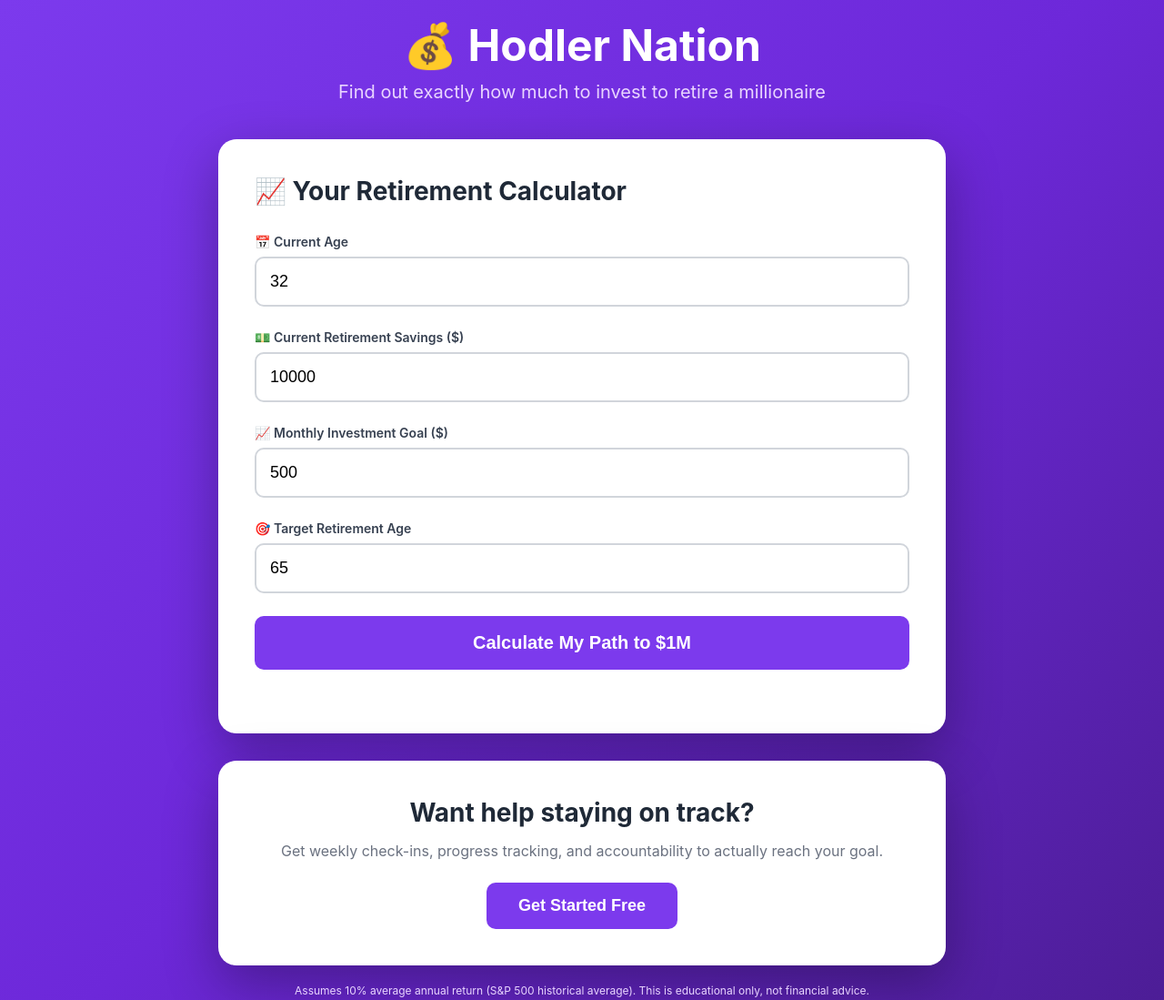
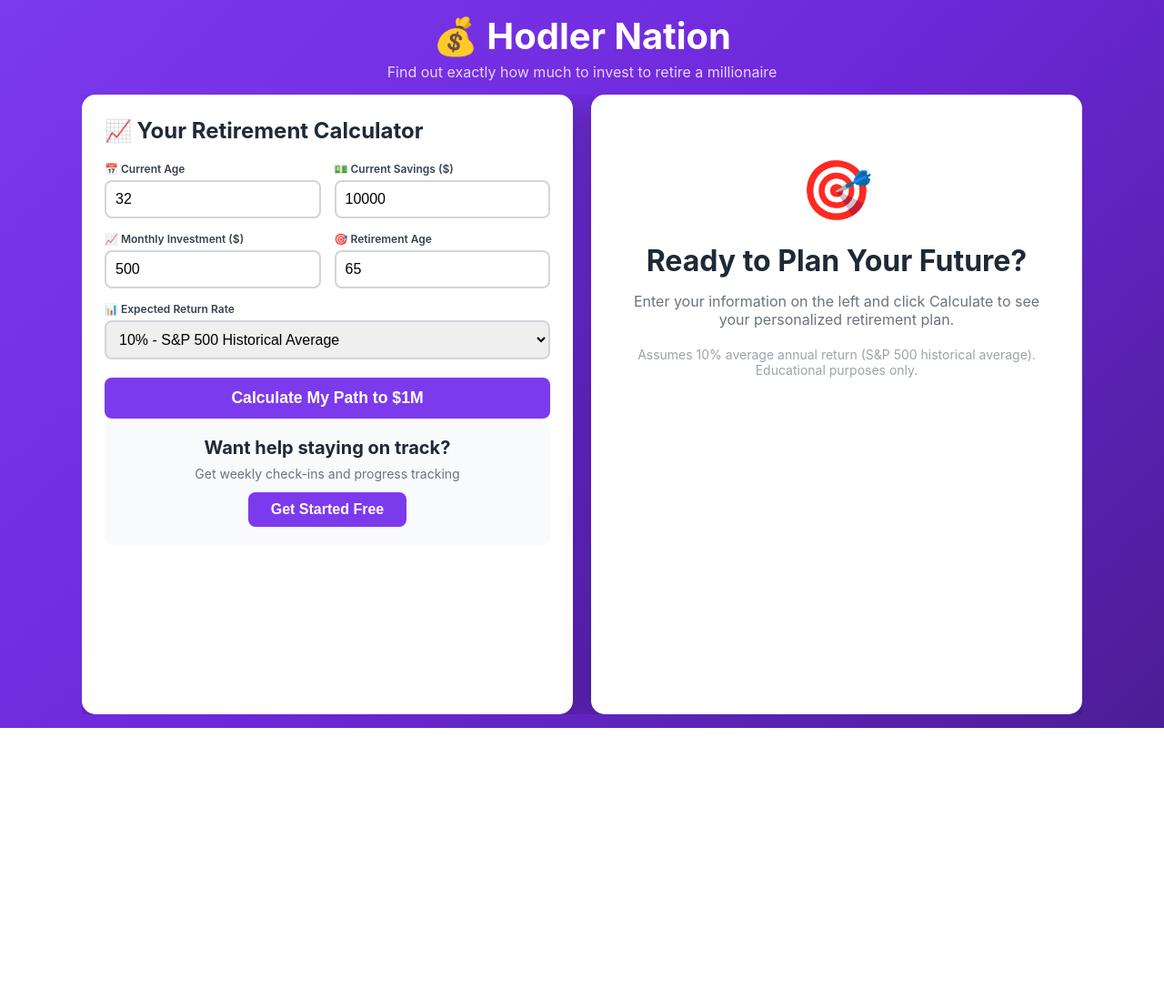
Before and after one commit to kyunghong-prog/hodler-nation, a plain HTML site: page calculator.html in a window 1280 px wide. Shown: the top 1099 px of the page at 91% size. After the commit the page ends 800 px from the top, so only its background shows below. Drawn offline with Linux system fonts and the light colour scheme.

Commit message:
Update calculator.html

```diff
--- a/calculator.html
+++ b/calculator.html
@@ -14,66 +14,81 @@
         body {
             font-family: -apple-system, BlinkMacSystemFont, 'Segoe UI', Arial, sans-serif;
             background: linear-gradient(135deg, #7c3aed 0%, #6d28d9 50%, #4c1d95 100%);
-            min-height: 100vh;
-            padding: 20px;
+            height: 100vh;
+            padding: 15px;
+            overflow: hidden;
         }
 
         .container {
-            max-width: 800px;
+            max-width: 1100px;
             margin: 0 auto;
+            height: 100%;
+            display: flex;
+            flex-direction: column;
         }
 
         .header {
             text-align: center;
-            margin-bottom: 40px;
+            margin-bottom: 15px;
         }
 
         .header h1 {
             color: white;
-            font-size: 3rem;
-            margin-bottom: 10px;
+            font-size: 2.5rem;
+            margin-bottom: 5px;
         }
 
         .header p {
             color: #e9d5ff;
-            font-size: 1.25rem;
+            font-size: 1rem;
+        }
+
+        .main-content {
+            display: grid;
+            grid-template-columns: 1fr 1fr;
+            gap: 20px;
+            flex: 1;
+            overflow: hidden;
         }
 
         .calculator-card {
             background: white;
-            border-radius: 20px;
-            padding: 40px;
-            box-shadow: 0 20px 60px rgba(0, 0, 0, 0.3);
-            margin-bottom: 30px;
+            border-radius: 15px;
+            padding: 25px;
+            box-shadow: 0 10px 30px rgba(0, 0, 0, 0.3);
+            overflow-y: auto;
         }
 
         .calculator-title {
-            font-size: 1.75rem;
+            font-size: 1.5rem;
             color: #1f2937;
-            margin-bottom: 30px;
-            display: flex;
-            align-items: center;
-            gap: 10px;
+            margin-bottom: 20px;
+        }
+
+        .input-grid {
+            display: grid;
+            grid-template-columns: 1fr 1fr;
+            gap: 15px;
+            margin-bottom: 20px;
         }
 
         .input-group {
-            margin-bottom: 25px;
+            display: flex;
+            flex-direction: column;
         }
 
         .input-label {
-            display: block;
-            font-size: 0.875rem;
+            font-size: 0.75rem;
             font-weight: 600;
             color: #374151;
-            margin-bottom: 8px;
+            margin-bottom: 5px;
         }
 
         .input-field {
-            width: 100%;
-            padding: 15px;
-            font-size: 1.125rem;
+            padding: 10px;
+            font-size: 1rem;
             border: 2px solid #d1d5db;
-            border-radius: 10px;
+            border-radius: 8px;
             transition: border-color 0.3s;
         }
 
@@ -86,25 +101,31 @@
             width: 100%;
             background: #7c3aed;
             color: white;
-            font-size: 1.25rem;
+            font-size: 1.1rem;
             font-weight: bold;
-            padding: 18px;
+            padding: 12px;
             border: none;
-            border-radius: 10px;
+            border-radius: 8px;
             cursor: pointer;
             transition: all 0.3s;
-            margin-bottom: 30px;
         }
 
         .calculate-btn:hover {
             background: #6d28d9;
             transform: translateY(-2px);
-            box-shadow: 0 10px 20px rgba(124, 58, 237, 0.3);
+        }
+
+        .results-panel {
+            background: white;
+            border-radius: 15px;
+            padding: 25px;
+            box-shadow: 0 10px 30px rgba(0, 0, 0, 0.3);
+            display: flex;
+            flex-direction: column;
+            overflow-y: auto;
         }
 
         .results {
-            border-top: 2px solid #e5e7eb;
-            padding-top: 30px;
             display: none;
         }
 
@@ -114,21 +135,21 @@
         }
 
         @keyframes fadeIn {
-            from { opacity: 0; transform: translateY(20px); }
-            to { opacity: 1; transform: translateY(0); }
+            from { opacity: 0; }
+            to { opacity: 1; }
         }
 
         .results-title {
             font-size: 1.25rem;
             font-weight: bold;
             color: #1f2937;
-            margin-bottom: 20px;
+            margin-bottom: 15px;
         }
 
         .result-box {
-            padding: 25px;
-            border-radius: 10px;
-            margin-bottom: 15px;
+            padding: 15px;
+            border-radius: 8px;
+            margin-bottom: 12px;
         }
 
         .result-box.purple {
@@ -148,7 +169,7 @@
         }
 
         .result-label {
-            font-size: 0.875rem;
+            font-size: 0.75rem;
             font-weight: 600;
             margin-bottom: 5px;
         }
@@ -166,7 +187,7 @@
         }
 
         .result-value {
-            font-size: 2.5rem;
+            font-size: 1.75rem;
             font-weight: bold;
         }
 
@@ -183,8 +204,9 @@
         }
 
         .result-detail {
-            font-size: 0.875rem;
-            margin-top: 10px;
+            font-size: 0.75rem;
+            margin-top: 8px;
+            line-height: 1.3;
         }
 
         .result-box.green .result-detail {
@@ -199,35 +221,34 @@
             color: #374151;
         }
 
-        .cta-card {
-            background: white;
-            border-radius: 20px;
-            padding: 40px;
+        .cta-section {
+            background: #f9fafb;
+            padding: 20px;
+            border-radius: 10px;
             text-align: center;
-            box-shadow: 0 20px 60px rgba(0, 0, 0, 0.3);
-            margin-bottom: 20px;
+            margin-top: auto;
         }
 
-        .cta-card h3 {
-            font-size: 1.75rem;
+        .cta-section h3 {
+            font-size: 1.25rem;
             color: #1f2937;
-            margin-bottom: 15px;
+            margin-bottom: 8px;
         }
 
-        .cta-card p {
+        .cta-section p {
             color: #6b7280;
-            font-size: 1rem;
-            margin-bottom: 25px;
+            font-size: 0.875rem;
+            margin-bottom: 12px;
         }
 
         .cta-btn {
             background: #7c3aed;
             color: white;
-            font-size: 1.125rem;
+            font-size: 1rem;
             font-weight: bold;
-            padding: 15px 35px;
+            padding: 10px 25px;
             border: none;
-            border-radius: 10px;
+            border-radius: 8px;
             cursor: pointer;
             transition: background 0.3s;
         }
@@ -236,28 +257,49 @@
             background: #6d28d9;
         }
 
-        .disclaimer {
+        .welcome-message {
             text-align: center;
-            color: #e9d5ff;
-            font-size: 0.75rem;
-            margin-top: 20px;
+            padding: 40px 20px;
         }
 
-        @media (max-width: 640px) {
+        .welcome-message h2 {
+            font-size: 2rem;
+            color: #1f2937;
+            margin-bottom: 15px;
+        }
+
+        .welcome-message p {
+            color: #6b7280;
+            font-size: 1rem;
+            margin-bottom: 10px;
+        }
+
+        .welcome-icon {
+            font-size: 4rem;
+            margin-bottom: 20px;
+        }
+
+        @media (max-width: 968px) {
+            .main-content {
+                grid-template-columns: 1fr;
+                gap: 15px;
+            }
+
             .header h1 {
                 font-size: 2rem;
             }
 
-            .header p {
-                font-size: 1rem;
+            .input-grid {
+                grid-template-columns: 1fr;
             }
 
-            .calculator-card {
-                padding: 25px;
+            body {
+                overflow-y: auto;
+                height: auto;
             }
 
-            .result-value {
-                font-size: 2rem;
+            .container {
+                height: auto;
             }
         }
     </style>
@@ -270,31 +312,41 @@
             <p>Find out exactly how much to invest to retire a millionaire</p>
         </div>
 
-        <!-- Calculator Card -->
+        <div class="main-content">
+            <!-- Left Panel: Calculator -->
             <div class="calculator-card">
-            <h2 class="calculator-title">
-                📈 Your Retirement Calculator
-            </h2>
+                <h2 class="calculator-title">📈 Your Retirement Calculator</h2>
 
                 <!-- Input Fields -->
+                <div class="input-grid">
                     <div class="input-group">
                         <label class="input-label">📅 Current Age</label>
                         <input type="number" id="age" class="input-field" value="32" min="18" max="70">
                     </div>
 
                     <div class="input-group">
-                <label class="input-label">💵 Current Retirement Savings ($)</label>
+                        <label class="input-label">💵 Current Savings ($)</label>
                         <input type="number" id="currentSavings" class="input-field" value="10000" min="0" step="1000">
                     </div>
 
                     <div class="input-group">
-                <label class="input-label">📈 Monthly Investment Goal ($)</label>
-                <input type="number" id="monthlyContribution" class="input-field" value="500" min="0" step="50" placeholder="How much can you invest monthly?">
+                        <label class="input-label">📈 Monthly Investment ($)</label>
+                        <input type="number" id="monthlyContribution" class="input-field" value="500" min="0" step="50">
                     </div>
 
                     <div class="input-group">
-                <label class="input-label">🎯 Target Retirement Age</label>
+                        <label class="input-label">🎯 Retirement Age</label>
                         <input type="number" id="targetAge" class="input-field" value="65" min="18" max="100">
+                    </div>
+
+                    <div class="input-group" style="grid-column: 1 / -1;">
+                        <label class="input-label">📊 Expected Return Rate</label>
+                        <select id="returnRate" class="input-field">
+                            <option value="0.06">6% - Conservative (Bonds/Balanced)</option>
+                            <option value="0.08">8% - Diversified Portfolio</option>
+                            <option value="0.10" selected>10% - S&P 500 Historical Average</option>
+                        </select>
+                    </div>
                 </div>
 
                 <!-- Calculate Button -->
@@ -302,43 +354,49 @@
                     Calculate My Path to $1M
                 </button>
 
-            <!-- Results (Hidden Initially) -->
-            <div id="results" class="results">
-                <h3 class="results-title">Your Numbers:</h3>
-
-                <!-- Required Monthly -->
-                <div class="result-box purple">
-                    <div class="result-label">TO REACH $1M BY AGE <span id="targetAgeDisplay"></span>, YOU NEED TO INVEST:</div>
-                    <div class="result-value" id="requiredMonthly"></div>
+                <!-- CTA Section -->
+                <div class="cta-section">
+                    <h3>Want help staying on track?</h3>
+                    <p>Get weekly check-ins and progress tracking</p>
+                    <button class="cta-btn">Get Started Free</button>
+                </div>
             </div>
 
-                <!-- Current Trajectory -->
+            <!-- Right Panel: Results -->
+            <div class="results-panel">
+                <!-- Welcome Message (shown before calculation) -->
+                <div id="welcomeMessage" class="welcome-message">
+                    <div class="welcome-icon">🎯</div>
+                    <h2>Ready to Plan Your Future?</h2>
+                    <p>Enter your information on the left and click Calculate to see your personalized retirement plan.</p>
+                    <p style="margin-top: 20px; font-size: 0.875rem; color: #9ca3af;">Assumes 10% average annual return (S&P 500 historical average). Educational purposes only.</p>
+                </div>
+
+                <!-- Results (hidden initially) -->
+                <div id="results" class="results">
+                    <h3 class="results-title">Your Results:</h3>
+
+                    <!-- Current Trajectory (moved first) -->
                     <div id="trajectoryBox" class="result-box">
                         <div class="result-label" id="trajectoryLabel"></div>
                         <div class="result-value" id="totalAtRetirement"></div>
                         <div class="result-detail" id="trajectoryDetail"></div>
                     </div>
 
+                    <!-- Required Monthly (moved second) -->
+                    <div class="result-box purple">
+                        <div class="result-label">TO REACH $1M BY AGE <span id="targetAgeDisplay"></span>:</div>
+                        <div class="result-value" id="requiredMonthly"></div>
+                    </div>
+
                     <!-- Time Remaining -->
                     <div class="result-box gray">
                         <div class="result-detail">
-                        <strong id="yearsToRetire"></strong> until retirement
+                            ⏰ <strong id="yearsToRetire"></strong> until retirement
                         </div>
                     </div>
                 </div>
             </div>
-
-        <!-- CTA Card -->
-        <div class="cta-card">
-            <h3>Want help staying on track?</h3>
-            <p>Get weekly check-ins, progress tracking, and accountability to actually reach your goal.</p>
-            <button class="cta-btn">Get Started Free</button>
-        </div>
-
-        <!-- Disclaimer -->
-        <div class="disclaimer">
-            Assumes 10% average annual return (S&P 500 historical average).
-            This is educational only, not financial advice.
         </div>
     </div>
 
@@ -353,32 +411,24 @@
             // Calculate
             const yearsToRetire = targetAge - age;
             const monthsToRetire = yearsToRetire * 12;
-            const targetAmount = 1000000; // $1M goal
-            const annualReturn = 0.10; // 10% average return
+            const targetAmount = 1000000;
+            const annualReturn = 0.10;
             const monthlyReturn = Math.pow(1 + annualReturn, 1/12) - 1;
 
-            // Future value of current savings
             const futureValueOfSavings = currentSavings * Math.pow(1 + annualReturn, yearsToRetire);
-
-            // Amount still needed
             const amountNeeded = targetAmount - futureValueOfSavings;
-
-            // Required monthly contribution
             const requiredMonthly = amountNeeded /
                 (((Math.pow(1 + monthlyReturn, monthsToRetire) - 1) / monthlyReturn));
 
-            // Future value with user's contribution
             const futureValueOfContributions = monthlyContribution *
                 (((Math.pow(1 + monthlyReturn, monthsToRetire) - 1) / monthlyReturn));
 
             const totalFutureValue = futureValueOfSavings + futureValueOfContributions;
 
-            // Determine if on track
             const onTrack = totalFutureValue >= targetAmount;
             const shortfall = Math.max(0, targetAmount - totalFutureValue);
             const excess = Math.max(0, totalFutureValue - targetAmount);
 
-            // Format currency
             function formatCurrency(amount) {
                 return new Intl.NumberFormat('en-US', {
                     style: 'currency',
@@ -393,28 +443,25 @@
             document.getElementById('requiredMonthly').textContent = formatCurrency(Math.max(0, requiredMonthly)) + '/month';
             document.getElementById('yearsToRetire').textContent = yearsToRetire + ' years';
 
-            // Trajectory box
             const trajectoryBox = document.getElementById('trajectoryBox');
             const trajectoryLabel = document.getElementById('trajectoryLabel');
             const totalAtRetirementEl = document.getElementById('totalAtRetirement');
             const trajectoryDetail = document.getElementById('trajectoryDetail');
 
-            trajectoryLabel.textContent = `AT YOUR PLANNED RATE (${formatCurrency(monthlyContribution)}/month):`;
-            totalAtRetirementEl.textContent = `${formatCurrency(totalFutureValue)} by age ${targetAge}`;
+            trajectoryLabel.textContent = `AT ${formatCurrency(monthlyContribution)}/MONTH:`;
+            totalAtRetirementEl.textContent = `${formatCurrency(totalFutureValue)} by ${targetAge}`;
 
             if (onTrack) {
                 trajectoryBox.className = 'result-box green';
-                trajectoryDetail.textContent = `Great job! You're on track to exceed your goal by ${formatCurrency(excess)}.`;
+                trajectoryDetail.textContent = `✅ You're on track! Exceeds goal by ${formatCurrency(excess)}.`;
             } else {
                 trajectoryBox.className = 'result-box red';
-                trajectoryDetail.textContent = `You're short by ${formatCurrency(shortfall)}. Increase monthly investment by ${formatCurrency(requiredMonthly - monthlyContribution)}.`;
+                trajectoryDetail.textContent = `⚠️ Short by ${formatCurrency(shortfall)}. Need ${formatCurrency(requiredMonthly - monthlyContribution)} more per month.`;
             }
 
-            // Show results
+            // Show results, hide welcome
+            document.getElementById('welcomeMessage').style.display = 'none';
             document.getElementById('results').classList.add('show');
-
-            // Scroll to results
-            document.getElementById('results').scrollIntoView({ behavior: 'smooth', block: 'nearest' });
         }
     </script>
 </body>
```
Lines whose indentation alone changed are shown as unchanged.
